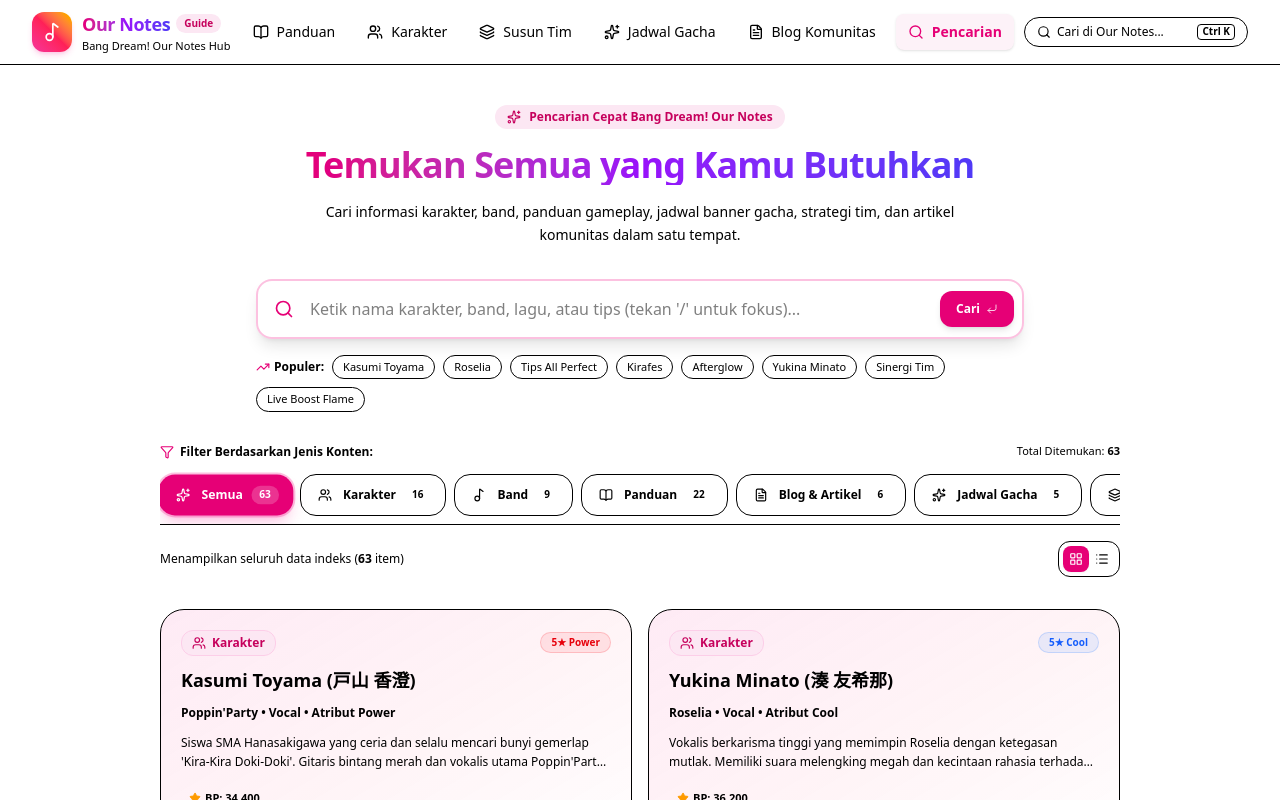
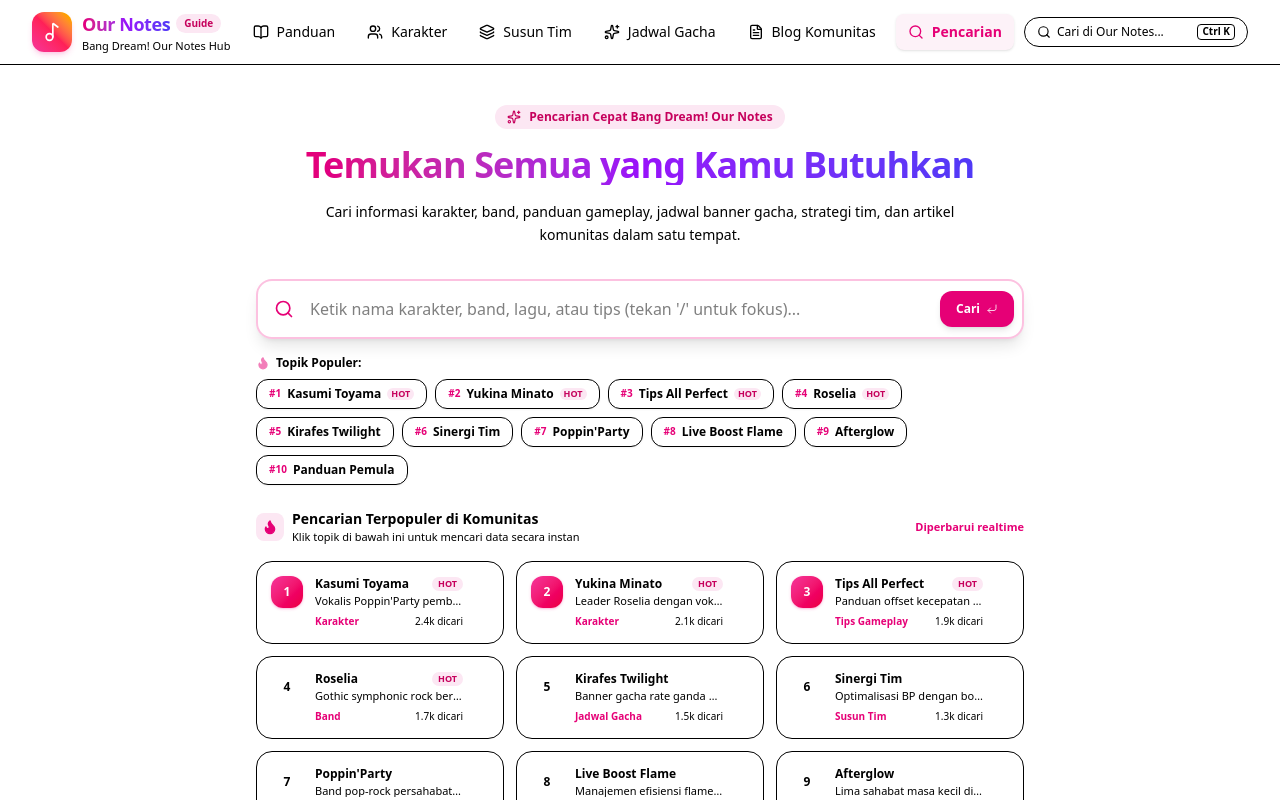
Before and after one commit to leonorexyz/OurNotes, a Next.js app: page /cari in a window 1280 px wide. Shown: the top 800 px of the page. Built offline with nearby package versions, Linux system fonts and the light colour scheme.

Commit message:
feat(search): implement interactive PopularSearchesList with ranking badges and category taglines

```diff
--- a/src/app/cari/page.tsx
+++ b/src/app/cari/page.tsx
@@ -41,6 +41,7 @@
 import { SearchResultItemLink } from "@/components/SearchResultItemLink";
 import { SearchEmptyState } from "@/components/SearchEmptyState";
 import { SearchCategoryFilter } from "@/components/SearchCategoryFilter";
+import { PopularSearchesList } from "@/components/PopularSearchesList";
 
 const CATEGORY_ICON_MAP: Record<string, React.ElementType> = {
   Sparkles,
@@ -203,22 +204,7 @@
           />
 
           {/* Quick Popular Searches / Trending Tags */}
-          <div className="flex items-center gap-2 flex-wrap text-xs">
-            <div className="flex items-center gap-1 text-muted-foreground font-semibold shrink-0">
-              <TrendingUp className="h-3.5 w-3.5 text-pink-600" />
-              <span>Populer:</span>
-            </div>
-            {POPULAR_SEARCH_TERMS.slice(0, 8).map((term) => (
-              <button
-                key={term}
-                type="button"
-                onClick={() => executeSearch(term)}
-                className="px-2.5 py-1 rounded-full bg-muted/60 hover:bg-pink-50 hover:text-pink-600 dark:hover:bg-pink-950/40 dark:hover:text-pink-300 border border-border text-[11px] font-medium transition-colors cursor-pointer"
-              >
-                {term}
-              </button>
-            ))}
-          </div>
+          <PopularSearchesList onSelectTerm={executeSearch} variant="chips" />
 
           {/* Recent Searches (Riwayat Pencarian) */}
           {recentSearches.length > 0 && !query && (
@@ -255,6 +241,13 @@
                   </span>
                 ))}
               </div>
+            </div>
+          )}
+
+          {/* Detailed Trending Topics Grid (shown when input query is empty) */}
+          {!query && (
+            <div className="pt-2">
+              <PopularSearchesList onSelectTerm={executeSearch} variant="detailed" />
             </div>
           )}
         </section>
--- /dev/null
+++ b/src/components/PopularSearchesList.tsx
@@ -0,0 +1,217 @@
+"use client";
+
+import {
+  TrendingUp,
+  Flame,
+  Sparkles,
+  Users,
+  Music2,
+  BookOpen,
+  ArrowRight,
+  Zap,
+} from "lucide-react";
+
+export interface PopularTopic {
+  term: string;
+  category: "karakter" | "band" | "tips" | "gacha";
+  categoryLabel: string;
+  searchCount: string;
+  isHot?: boolean;
+  tagline: string;
+}
+
+export const POPULAR_TOPICS: PopularTopic[] = [
+  {
+    term: "Kasumi Toyama",
+    category: "karakter",
+    categoryLabel: "Karakter",
+    searchCount: "2.4k dicari",
+    isHot: true,
+    tagline: "Vokalis Poppin'Party pemburu kilauan bintang",
+  },
+  {
+    term: "Yukina Minato",
+    category: "karakter",
+    categoryLabel: "Karakter",
+    searchCount: "2.1k dicari",
+    isHot: true,
+    tagline: "Leader Roselia dengan vokal sempurna",
+  },
+  {
+    term: "Tips All Perfect",
+    category: "tips",
+    categoryLabel: "Tips Gameplay",
+    searchCount: "1.9k dicari",
+    isHot: true,
+    tagline: "Panduan offset kecepatan dan akurasi ketukan",
+  },
+  {
+    term: "Roselia",
+    category: "band",
+    categoryLabel: "Band",
+    searchCount: "1.7k dicari",
+    isHot: true,
+    tagline: "Gothic symphonic rock berstandar profesional",
+  },
+  {
+    term: "Kirafes Twilight",
+    category: "gacha",
+    categoryLabel: "Jadwal Gacha",
+    searchCount: "1.5k dicari",
+    isHot: false,
+    tagline: "Banner gacha rate ganda kartu bintang 5",
+  },
+  {
+    term: "Sinergi Tim",
+    category: "tips",
+    categoryLabel: "Susun Tim",
+    searchCount: "1.3k dicari",
+    isHot: false,
+    tagline: "Optimalisasi BP dengan bonus satu band & atribut",
+  },
+  {
+    term: "Poppin'Party",
+    category: "band",
+    categoryLabel: "Band",
+    searchCount: "1.2k dicari",
+    isHot: false,
+    tagline: "Band pop-rock persahabatan SMA Hanasakigawa",
+  },
+  {
+    term: "Live Boost Flame",
+    category: "tips",
+    categoryLabel: "Panduan",
+    searchCount: "1.1k dicari",
+    isHot: false,
+    tagline: "Manajemen efisiensi flame stamina untuk event",
+  },
+  {
+    term: "Afterglow",
+    category: "band",
+    categoryLabel: "Band",
+    searchCount: "950 dicari",
+    isHot: false,
+    tagline: "Lima sahabat masa kecil di bawah langit senja",
+  },
+  {
+    term: "Panduan Pemula",
+    category: "tips",
+    categoryLabel: "Panduan",
+    searchCount: "890 dicari",
+    isHot: false,
+    tagline: "Langkah awal memulai petualangan Our Notes",
+  },
+];
+
+interface PopularSearchesListProps {
+  onSelectTerm: (term: string) => void;
+  className?: string;
+  variant?: "chips" | "detailed";
+}
+
+export function PopularSearchesList({
+  onSelectTerm,
+  className = "",
+  variant = "detailed",
+}: PopularSearchesListProps) {
+  if (variant === "chips") {
+    return (
+      <div className={`space-y-2 ${className}`}>
+        <div className="flex items-center gap-1.5 text-xs font-bold text-foreground">
+          <Flame className="h-3.5 w-3.5 text-pink-600 fill-pink-600 animate-pulse" />
+          <span>Topik Populer:</span>
+        </div>
+        <div className="flex items-center gap-2 flex-wrap">
+          {POPULAR_TOPICS.map((topic, idx) => (
+            <button
+              key={topic.term}
+              type="button"
+              onClick={() => onSelectTerm(topic.term)}
+              className="inline-flex items-center gap-1.5 px-3 py-1.5 rounded-xl bg-card hover:bg-pink-50 hover:text-pink-600 dark:hover:bg-pink-950/40 dark:hover:text-pink-300 border border-border hover:border-pink-500/50 text-xs font-bold transition-all cursor-pointer shadow-xs active:scale-95"
+            >
+              <span className="text-[10px] font-black text-pink-600 dark:text-pink-400">
+                #{idx + 1}
+              </span>
+              <span>{topic.term}</span>
+              {topic.isHot && (
+                <span className="text-[9px] px-1 py-0.2 rounded-full bg-pink-100 text-pink-700 dark:bg-pink-950/80 dark:text-pink-300 font-extrabold">
+                  HOT
+                </span>
+              )}
+            </button>
+          ))}
+        </div>
+      </div>
+    );
+  }
+
+  return (
+    <div className={`space-y-4 ${className}`}>
+      <div className="flex items-center justify-between">
+        <div className="flex items-center gap-2">
+          <div className="flex h-7 w-7 items-center justify-center rounded-lg bg-pink-100 text-pink-600 dark:bg-pink-950/70 dark:text-pink-400">
+            <Flame className="h-4 w-4 fill-pink-600 dark:fill-pink-400" />
+          </div>
+          <div>
+            <h3 className="text-sm font-extrabold text-foreground">
+              Pencarian Terpopuler di Komunitas
+            </h3>
+            <p className="text-[11px] text-muted-foreground">
+              Klik topik di bawah ini untuk mencari data secara instan
+            </p>
+          </div>
+        </div>
+        <span className="text-[11px] font-bold text-pink-600 hidden sm:inline-block">
+          Diperbarui realtime
+        </span>
+      </div>
+
+      <div className="grid grid-cols-1 sm:grid-cols-2 lg:grid-cols-3 gap-3">
+        {POPULAR_TOPICS.map((topic, index) => {
+          return (
+            <button
+              key={topic.term}
+              type="button"
+              onClick={() => onSelectTerm(topic.term)}
+              className="group text-left flex items-start gap-3 p-3.5 rounded-2xl bg-card border border-border hover:border-pink-500/50 hover:bg-muted/40 hover:shadow-md transition-all cursor-pointer"
+            >
+              <div
+                className={`flex h-8 w-8 shrink-0 items-center justify-center rounded-xl font-black text-xs ${
+                  index < 3
+                    ? "bg-gradient-to-br from-pink-500 to-rose-600 text-white shadow-sm shadow-pink-500/30"
+                    : "bg-muted text-muted-foreground group-hover:text-foreground"
+                }`}
+              >
+                {index + 1}
+              </div>
+
+              <div className="min-w-0 flex-1 space-y-0.5">
+                <div className="flex items-center justify-between gap-1.5">
+                  <span className="font-extrabold text-xs text-foreground group-hover:text-pink-600 dark:group-hover:text-pink-400 transition-colors truncate">
+                    {topic.term}
+                  </span>
+                  {topic.isHot && (
+                    <span className="shrink-0 text-[9px] font-black px-1.5 py-0.2 rounded-full bg-pink-100 text-pink-700 dark:bg-pink-950/70 dark:text-pink-300">
+                      HOT
+                    </span>
+                  )}
+                </div>
+
+                <p className="text-[11px] text-muted-foreground truncate leading-tight">
+                  {topic.tagline}
+                </p>
+
+                <div className="flex items-center justify-between pt-1 text-[10px] text-muted-foreground/80 font-medium">
+                  <span className="text-pink-600 font-semibold">{topic.categoryLabel}</span>
+                  <span>{topic.searchCount}</span>
+                </div>
+              </div>
+
+              <ArrowRight className="h-3.5 w-3.5 text-muted-foreground opacity-0 group-hover:opacity-100 group-hover:translate-x-1 transition-all self-center shrink-0" />
+            </button>
+          );
+        })}
+      </div>
+    </div>
+  );
+}
--- a/src/components/SearchCommandModal.tsx
+++ b/src/components/SearchCommandModal.tsx
@@ -2,8 +2,8 @@
 
 import { useState, useEffect } from "react";
 import { RealtimeSearchInput } from "@/components/RealtimeSearchInput";
+import { PopularSearchesList } from "@/components/PopularSearchesList";
 import { X, Sparkles, TrendingUp, Search } from "lucide-react";
-import { POPULAR_SEARCH_TERMS } from "@/data/searchData";
 
 interface SearchCommandModalProps {
   isOpen: boolean;
@@ -50,21 +50,8 @@
           placeholder="Cari karakter, band, lagu, atau tips..."
         />
 
-        <div className="flex items-center gap-2 flex-wrap text-xs pt-1 border-t border-border/60">
-          <span className="text-[11px] font-semibold text-muted-foreground flex items-center gap-1">
-            <TrendingUp className="h-3 w-3 text-pink-600" />
-            Trending:
-          </span>
-          {POPULAR_SEARCH_TERMS.slice(0, 6).map((term) => (
-            <button
-              key={term}
-              type="button"
-              onClick={() => setQuery(term)}
-              className="px-2 py-0.5 rounded-full bg-muted hover:bg-pink-100 hover:text-pink-600 dark:hover:bg-pink-950/40 text-[10px] font-medium border border-border/80 transition-colors"
-            >
-              {term}
-            </button>
-          ))}
+        <div className="pt-2 border-t border-border/60">
+          <PopularSearchesList onSelectTerm={(term) => setQuery(term)} variant="chips" />
         </div>
       </div>
     </div>
```
Also changed, not shown: .ngodingpakeai/pending.json.
